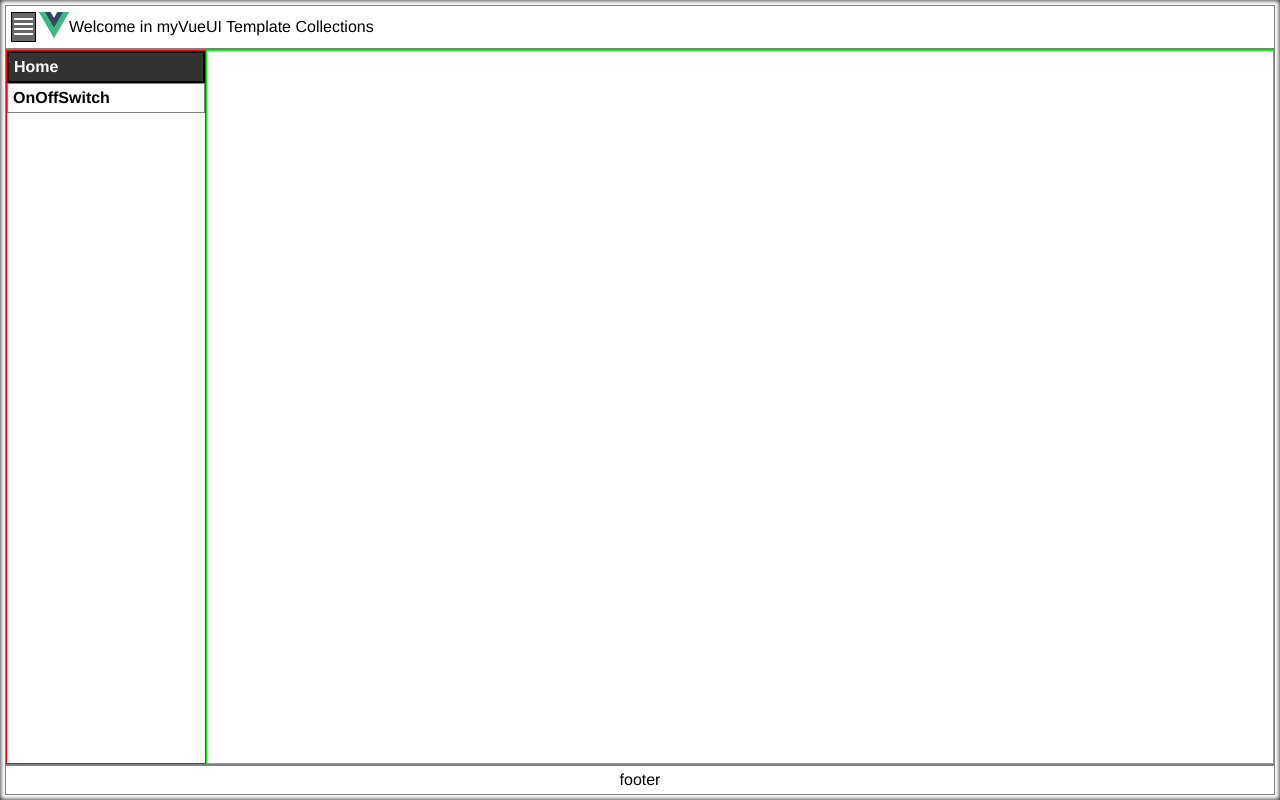
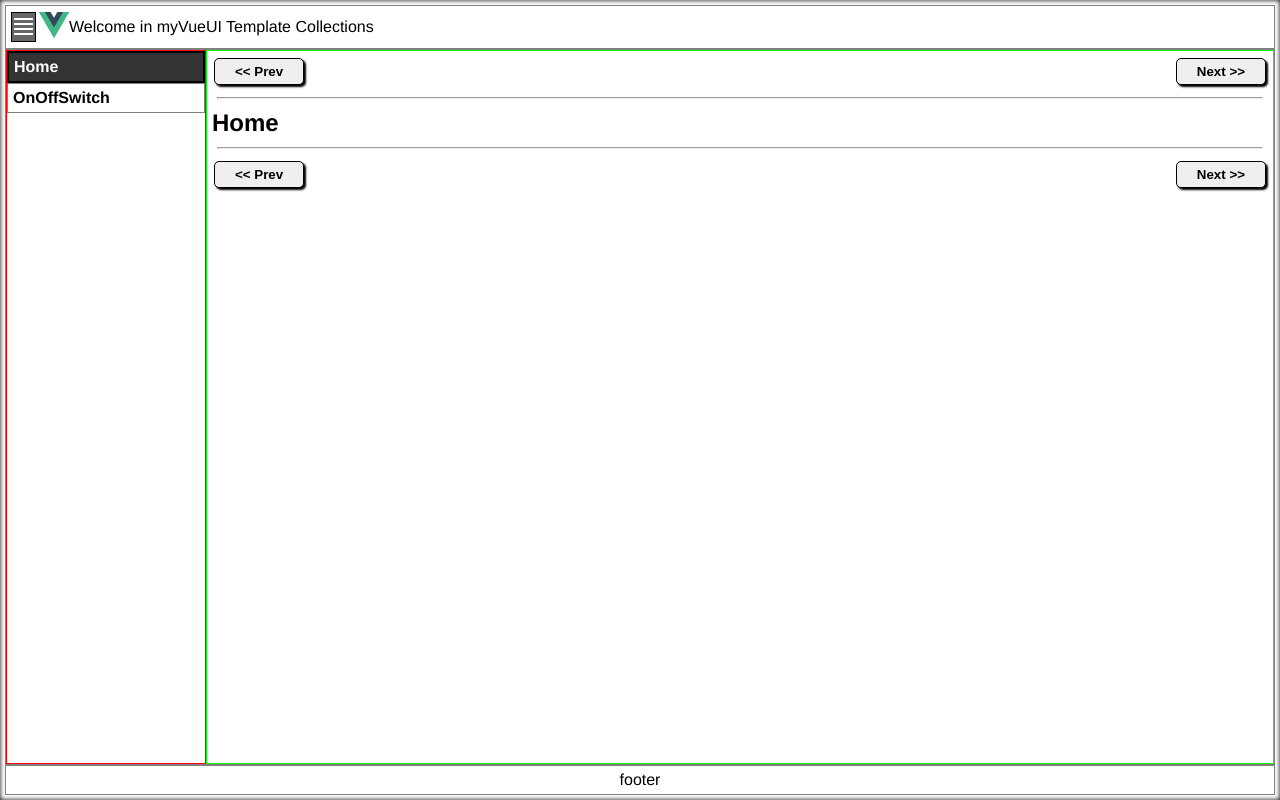
Before and after one commit to developergovindgupta/myvue, a Vue app: page / in a window 1280 px wide. Built offline with nearby package versions, Linux system fonts and the light colour scheme.

Commit message:
Add Next Prev Button and Create Form Layout in Dynamic Components

```diff
--- a/src/App.vue
+++ b/src/App.vue
@@ -18,7 +18,7 @@
       <nav :class="{open:isMenuOpen}">
         <ul>
           <li
-            :class="{active:form.formID==activeFormID}"
+            :class="{active:form.formID==activeForm.formID}"
             v-for="form in forms"
             :key="form.formID"
             @click="setActiveForm(form)"
@@ -26,7 +26,31 @@
         </ul>
       </nav>
       <section>
-        <on-off-switch-form v-if="activeFormID==1"></on-off-switch-form>
+        <table style="width:100%">
+          <tr>
+            <td style="width:50px;">
+              <button class="btnPrev" @click="showPrevForm">&lt;&lt; Prev</button>
+            </td>
+            <td></td>
+            <td style="width:50px;">
+              <button class="btnNext" @click="showNextForm">Next &gt;&gt;</button>
+            </td>
+          </tr>
+        </table>
+        <hr />
+        <component :is="this.activeForm.formName"></component>
+        <hr />
+        <table style="width:100%">
+          <tr>
+            <td style="width:50px;">
+              <button class="btnPrev" @click="showPrevForm">&lt;&lt; Prev</button>
+            </td>
+            <td></td>
+            <td style="width:50px;">
+              <button class="btnNext" @click="showNextForm">Next &gt;&gt;</button>
+            </td>
+          </tr>
+        </table>
       </section>
     </main>
     <footer>footer</footer>
@@ -35,27 +59,19 @@
 
 <script>
 import OnOffSwitchForm from "./components/vueForms/OnOffSwitchForm";
+import HomeForm from "./components/vueForms/HomeForm";
+import FormsList from "./forms.json";
 export default {
   name: "App",
   components: {
-    OnOffSwitchForm: OnOffSwitchForm
+    OnOffSwitchForm: OnOffSwitchForm,
+    HomeForm: HomeForm
   },
   data() {
     return {
       isMenuOpen: true,
-      activeFormID: 0,
-      forms: [
-        {
-          formID: 0,
-          formName: "homeForm",
-          displayName: "Home"
-        },
-        {
-          formID: 1,
-          formName: "OnOffSwitchForm",
-          displayName: "OnOffSwitch"
-        }
-      ]
+      forms: FormsList,
+      activeForm: FormsList[0]
     };
   },
   methods: {
@@ -63,8 +79,24 @@ export default {
       this.isMenuOpen = !this.isMenuOpen;
     },
     setActiveForm(frm) {
-      this.activeFormID = frm.formID;
+      this.activeForm = frm;
       window.document.title = "myVueUI:" + frm.displayName;
+    },
+    showPrevForm() {
+      for (let i = 1; i < FormsList.length; i++) {
+        if (FormsList[i] == this.activeForm) {
+          this.activeForm = FormsList[i - 1];
+          break;
+        }
+      }
+    },
+    showNextForm() {
+      for (let i = 0; i < FormsList.length - 1; i++) {
+        if (FormsList[i] == this.activeForm) {
+          this.activeForm = FormsList[i + 1];
+          break;
+        }
+      }
     }
   }
 };
@@ -91,4 +123,22 @@ export default {
   margin: 3px 0px;
   background-color: white;
 }
+button {
+  padding: 5px 20px;
+  border-radius: 5px;
+  border: solid 1px;
+  white-space: nowrap;
+  font-weight: bold;
+  cursor: pointer;
+  transition: all 200ms;
+  box-shadow: 2px 2px 2px black;
+}
+button:hover {
+  background-color: rgba(0, 0, 0, 0.7);
+  box-shadow: 1px 1px 4px black;
+  color: white;
+}
+hr {
+  margin: 10px 5px;
+}
 </style>
--- /dev/null
+++ b/src/components/vueForms/HomeForm.vue
@@ -0,0 +1,14 @@
+<template>
+  <div>
+    <h1>Home</h1>
+  </div>
+</template>
+
+<script>
+export default {
+  name: "HomeForm",
+  props: {}
+};
+</script>
+<style scoped>
+</style>
--- /dev/null
+++ b/src/forms.json
@@ -0,0 +1,12 @@
+[
+  {
+    "formID": 0,
+    "formName": "HomeForm",
+    "displayName": "Home"
+  },
+  {
+    "formID": 1,
+    "formName": "OnOffSwitchForm",
+    "displayName": "OnOffSwitch"
+  }
+]
```
